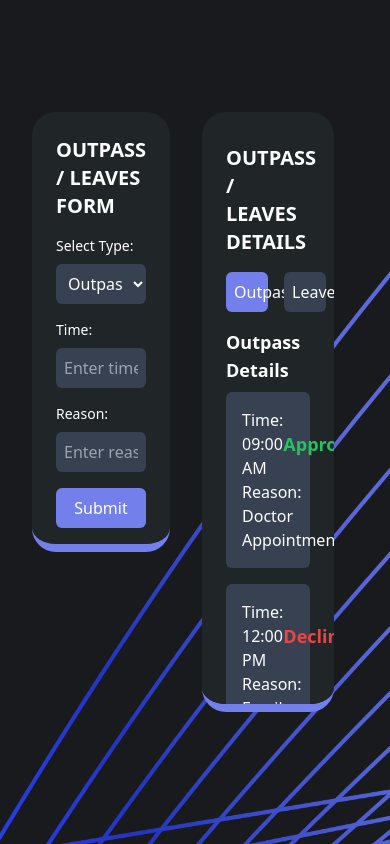
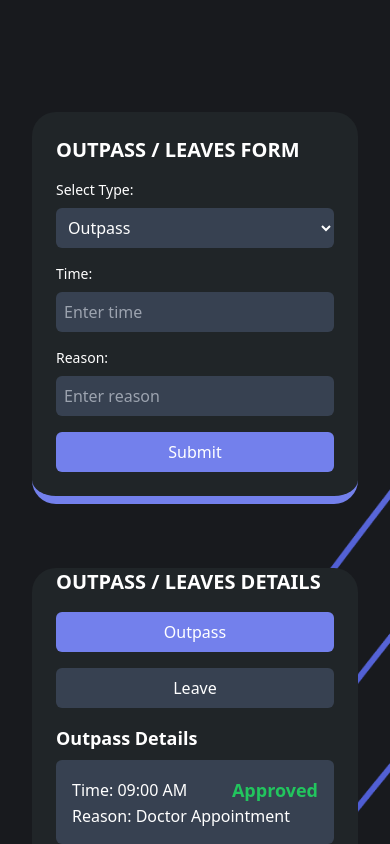
Before and after one commit to ddddsssss4/Hostel_Suvidha_Frontend, a React (Vite) app in the folder Hostel_Suvidha/: page /Outpassleave in a window 390 px wide. Built offline with nearby package versions, Linux system fonts and the light colour scheme.

Commit message:
responsive

```diff
--- a/Hostel_Suvidha/src/Components/Electronic.jsx
+++ b/Hostel_Suvidha/src/Components/Electronic.jsx
@@ -4,22 +4,22 @@ import bg from '../assets/loginbg.png';  // Adjust the path to your background i
 import bgelm from '../assets/bgelement.png';  // Adjust the path to your background image
 import FormValue1 from './FormValue1';  // Adjust the path to the FormValue component
 
-const ElectronicComplaints = ({}) => (
-  <div className="text-white pr-4">
+const ElectronicComplaints = () => (
+  <div className="text-white px-4 relative">
     <img
       src={bgelm}
       alt="Background Element"
       className="absolute inset-0 w-full h-full object-cover z-0"
     />
-    <div className="flex flex-row mt-[50px] items-center">
-      <h1 className="font-extrabold text-3xl pr-2">
+    <div className="flex flex-row items-center mt-12 md:mt-[50px]">
+      <h1 className="font-extrabold text-xl md:text-3xl pr-2">
         ELECTRICAL
       </h1>
-      <div className="h-[40px] w-[40px]">
+      <div className="h-[30px] w-[30px] md:h-[40px] md:w-[40px]">
         <img src={Electronic} alt="Electronic" />
       </div>
     </div>
-    <div className=''>
+    <div className='mt-4'>
       <FormValue1 backgroundImage={bg} />
     </div>
   </div>
--- a/Hostel_Suvidha/src/Components/FormValue1.jsx
+++ b/Hostel_Suvidha/src/Components/FormValue1.jsx
@@ -3,8 +3,10 @@ import { Formik, Form, Field } from 'formik';
 import { useParams } from 'react-router-dom';
 import inp from '../assets/input.png';
 import axios from 'axios';
+
 const FormValue1 = ({ backgroundImage }) => {
   const { type } = useParams();
+
   const handleSubmit = async(values , {setSubmitting}) => {
     console.log('Form data', values);
     try{
@@ -19,7 +21,7 @@ const FormValue1 = ({ backgroundImage }) => {
   };
 
   return (
-    <div className="text-white rounded-3xl py-6 w-[65vw]">
+    <div className="text-white rounded-3xl py-6 w-full max-w-[65vw] md:max-w-full mx-auto px-4 sm:px-6 lg:px-8">
       <div className="relative mt-2 overflow-hidden rounded-3xl">
         <img src={backgroundImage} className="w-full h-full object-cover rounded-md" alt="Background" />
 
@@ -39,13 +41,13 @@ const FormValue1 = ({ backgroundImage }) => {
             >
               {({ setFieldValue }) => (
                 <Form className="space-y-4">
-                  <div className="grid grid-cols-2 gap-4">
+                  <div className="grid grid-cols-1 md:grid-cols-2 gap-4">
                     <div>
                       <label className="block text-sm font-medium text-white">NAME</label>
                       <Field
                         name="name"
                         type="text"
-                        className="mt-1 bg-[#171A1C] block w-[40%]  rounded-md p-2 shadow-sm focus:ring-indigo-500 focus:border-indigo-500 sm:text-sm  text-white placeholder-gray-400"
+                        className="mt-1 bg-[#171A1C] block w-full md:w-[80%] lg:w-[40%] rounded-md p-2 shadow-sm focus:ring-indigo-500 focus:border-indigo-500 sm:text-sm  text-white placeholder-gray-400"
                         placeholder="AMAN KUMAR"
                       />
                     </div>
@@ -54,18 +56,18 @@ const FormValue1 = ({ backgroundImage }) => {
                       <Field
                         name="complaintId"
                         type="text"
-                        className="mt-1 block w-[40%] border-none rounded-md shadow-sm focus:ring-indigo-500 focus:border-indigo-500 sm:text-sm  text-white bg-[#171A1C] p-2 placeholder-gray-400"
+                        className="mt-1 block w-full md:w-[80%] lg:w-[40%] border-none rounded-md shadow-sm focus:ring-indigo-500 focus:border-indigo-500 sm:text-sm  text-white bg-[#171A1C] p-2 placeholder-gray-400"
                         placeholder="12473"
                       />
                     </div>
                   </div>
-                  <div className="grid grid-cols-2 gap-4">
+                  <div className="grid grid-cols-1 md:grid-cols-2 gap-4">
                     <div>
                       <label className="block text-sm font-medium text-white">ROOM NUMBER</label>
                       <Field
                         name="roomNumber"
                         type="text"
-                        className="mt-1 block w-[30%] border-none rounded-md p-2 shadow-sm focus:ring-indigo-500 focus:border-indigo-500 sm:text-sm bg-[#171A1C] text-white placeholder-gray-400"
+                        className="mt-1 block w-full md:w-[70%] lg:w-[30%] border-none rounded-md p-2 shadow-sm focus:ring-indigo-500 focus:border-indigo-500 sm:text-sm bg-[#171A1C] text-white placeholder-gray-400"
                         placeholder="306 A"
                       />
                     </div>
@@ -74,13 +76,13 @@ const FormValue1 = ({ backgroundImage }) => {
                       <Field
                         name="hostel"
                         type="text"
-                        className="mt-1 block w-[20%] border-none rounded-md shadow-sm focus:ring-indigo-500 focus:border-indigo-500 sm:text-sm  text-white placeholder-gray-400 bg-[#171A1C] p-2"
+                        className="mt-1 block w-full md:w-[50%] lg:w-[20%] border-none rounded-md shadow-sm focus:ring-indigo-500 focus:border-indigo-500 sm:text-sm  text-white placeholder-gray-400 bg-[#171A1C] p-2"
                         placeholder="OBH"
                       />
                     </div>
                   </div>
-                  <h2 className="block text-sm font-medium text-white">DESCRIPTION OF THE COMPLIANT</h2>
-                  <div className="mb-4 w-[70%] h-52 flex bg-[#171A1C] rounded-md shadow-sm">
+                  <h2 className="block text-sm font-medium text-white">DESCRIPTION OF THE COMPLAINT</h2>
+                  <div className="mb-4 w-full md:w-[85%] lg:w-[70%] h-52 flex bg-[#171A1C] rounded-md shadow-sm">
                     <div className="w-full rounded-md">
                       <Field
                         name="description"
@@ -111,8 +113,6 @@ const FormValue1 = ({ backgroundImage }) => {
                     </div>
                   </div>
 
-
-
                   <button
                     type="submit"
                     className=" bg-indigo-600 text-white py-2 px-10 rounded-md hover:bg-indigo-700">
--- a/Hostel_Suvidha/src/Components/Outpassleave.jsx
+++ b/Hostel_Suvidha/src/Components/Outpassleave.jsx
@@ -4,13 +4,12 @@ import '../App.css';
 
 function Outpassleave() {
     const [status, setStatus] = useState("Approved");
-    const [formType, setFormType] = useState("outpass"); // Dropdown form selection
-    const [toggleView, setToggleView] = useState("outpass"); // Controls which details (outpass/leave) to display
+    const [formType, setFormType] = useState("outpass");
+    const [toggleView, setToggleView] = useState("outpass");
     const [outpassData, setOutpassData] = useState([]);
     const [leaveData, setLeaveData] = useState([]);
     const [formInput, setFormInput] = useState({ time: '', reason: '' });
 
-    // Simulate fetching data from an API for Outpass and Leave
     useEffect(() => {
         const fetchOutpassData = async () => {
             setOutpassData([
@@ -31,7 +30,6 @@ function Outpassleave() {
         fetchLeaveData();
     }, []);
 
-    // Handle form submission
     const handleSubmit = (e) => {
         e.preventDefault();
         if (formType === 'outpass') {
@@ -44,15 +42,15 @@ function Outpassleave() {
 
     return (
         <div className="relative min-h-screen">
-            {/* Ensure background image covers the full screen */}
+            {/* Background image */}
             <img
                 src={bg}
                 alt="Background Element"
                 className="absolute inset-0 w-full h-full object-cover z-[-1]"
             />
-            <div className="p-8 pt-28 gap-8 w-full relative flex flex-row justify-between">
+            <div className="p-8 pt-28 gap-8 w-full relative flex flex-col md:flex-row justify-between">
                 {/* Form Section */}
-                <div className="bg-[#202528] text-white flex-col p-6 rounded-3xl w-[45%] border-b-8 border-[#7380EC] h-[440px] flexible-height">
+                <div className="bg-[#202528] text-white flex-col p-6 rounded-3xl w-full md:w-[45%] border-b-8 border-[#7380EC] h-auto mb-8 md:mb-0">
                     <h2 className="text-xl font-semibold mb-4">OUTPASS / LEAVES FORM</h2>
                     <form className="space-y-4" onSubmit={handleSubmit}>
                         {/* Dropdown for selecting outpass or leave */}
@@ -74,7 +72,7 @@ function Outpassleave() {
                                 {formType === 'outpass' ? 'Time' : 'Date'}:
                             </label>
                             <input
-                                type={formType === 'outpass' ? "text" : "date"} // Change to date input for Leave
+                                type={formType === 'outpass' ? "text" : "date"}
                                 className="bg-gray-700 border-none text-white p-2 rounded-md w-full"
                                 placeholder={formType === 'outpass' ? "Enter time" : "Enter date"}
                                 value={formInput.time}
@@ -105,25 +103,25 @@ function Outpassleave() {
                 </div>
 
                 {/* Display Section */}
-                <div className="flex pt-0 flex-col w-[50%] custom-scroll bg-[#202528] mr-6 text-white overflow-y-scroll p-6 rounded-3xl border-b-8 h-[600px]  border-[#7380EC] flexible-height">
+                <div className="flex pt-0 flex-col w-full md:w-[50%] custom-scroll bg-[#202528] text-white overflow-y-scroll p-6 rounded-3xl border-b-8 border-[#7380EC] h-[600px]">
                     {/* Toggle Button Section */}
-                    <div className='sticky top-0 pt-8 bg-[#202528] z-10'>
+                    <div className="sticky top-0 bg-[#202528] z-10">
                         <h2 className="text-xl font-semibold mb-4">OUTPASS / LEAVES DETAILS</h2>
-                        <div className="flex space-x-4 mb-4">
+                        <div className="flex flex-col sm:flex-row sm:space-x-4 space-y-4 sm:space-y-0 mb-4">
                             <button
                                 onClick={() => setToggleView('outpass')}
-                                className={`p-2 w-1/2 ${toggleView === 'outpass' ? 'bg-[#7380EC]' : 'bg-gray-700'} rounded-md text-white`}>
+                                className={`p-2 w-full sm:w-1/2 ${toggleView === 'outpass' ? 'bg-[#7380EC]' : 'bg-gray-700'} rounded-md text-white`}>
                                 Outpass
                             </button>
                             <button
                                 onClick={() => setToggleView('leave')}
-                                className={`p-2 w-1/2 ${toggleView === 'leave' ? 'bg-[#7380EC]' : 'bg-gray-700'} rounded-md text-white`}>
+                                className={`p-2 w-full sm:w-1/2 ${toggleView === 'leave' ? 'bg-[#7380EC]' : 'bg-gray-700'} rounded-md text-white`}>
                                 Leave
                             </button>
                         </div>
                     </div>
 
-                    {/* Toggle Content based on selected view */}
+                    {/* Toggle Content */}
                     {toggleView === 'outpass' && (
                         <div>
                             <h3 className="text-lg font-semibold mb-2">Outpass Details</h3>
```
